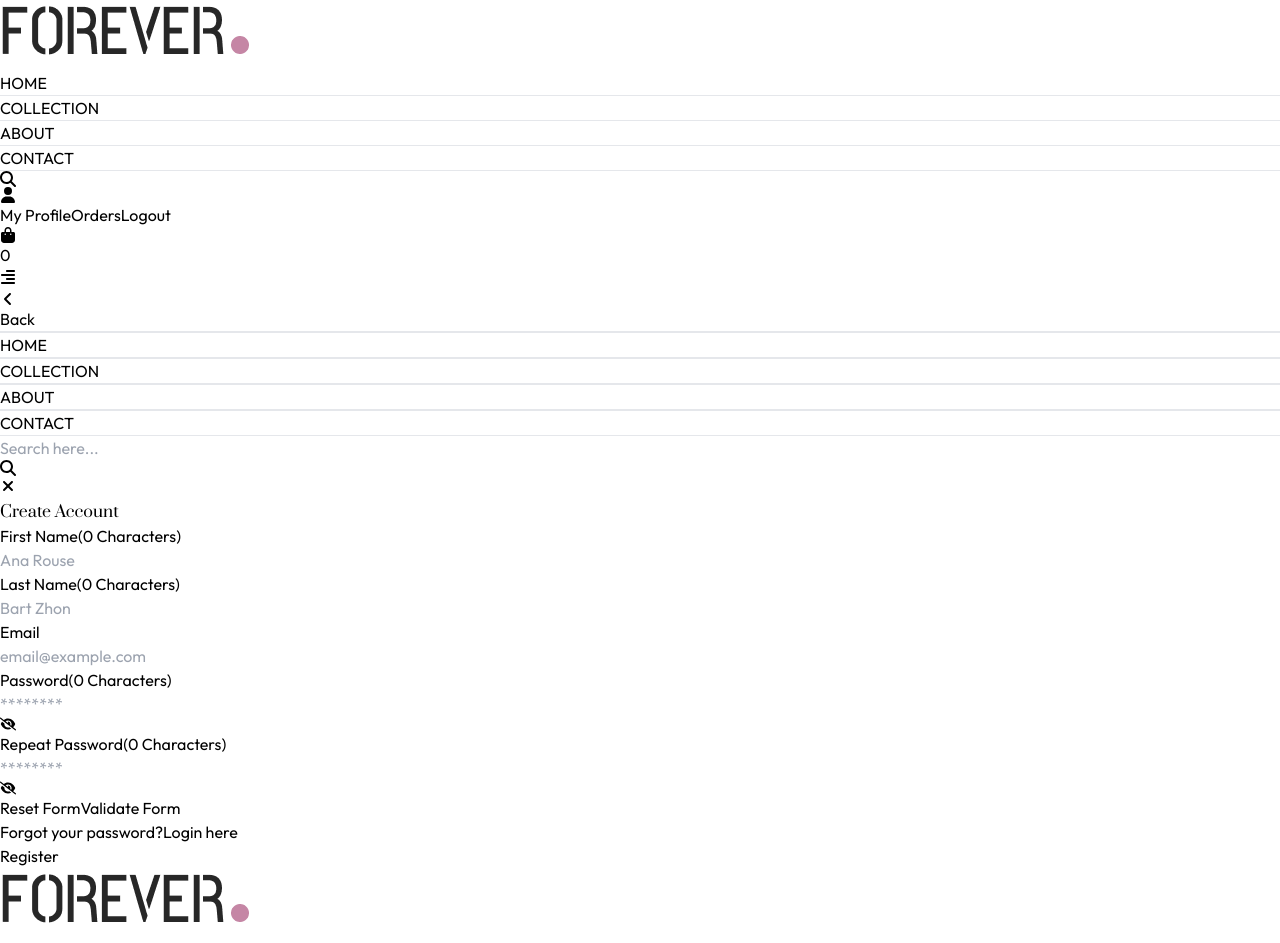
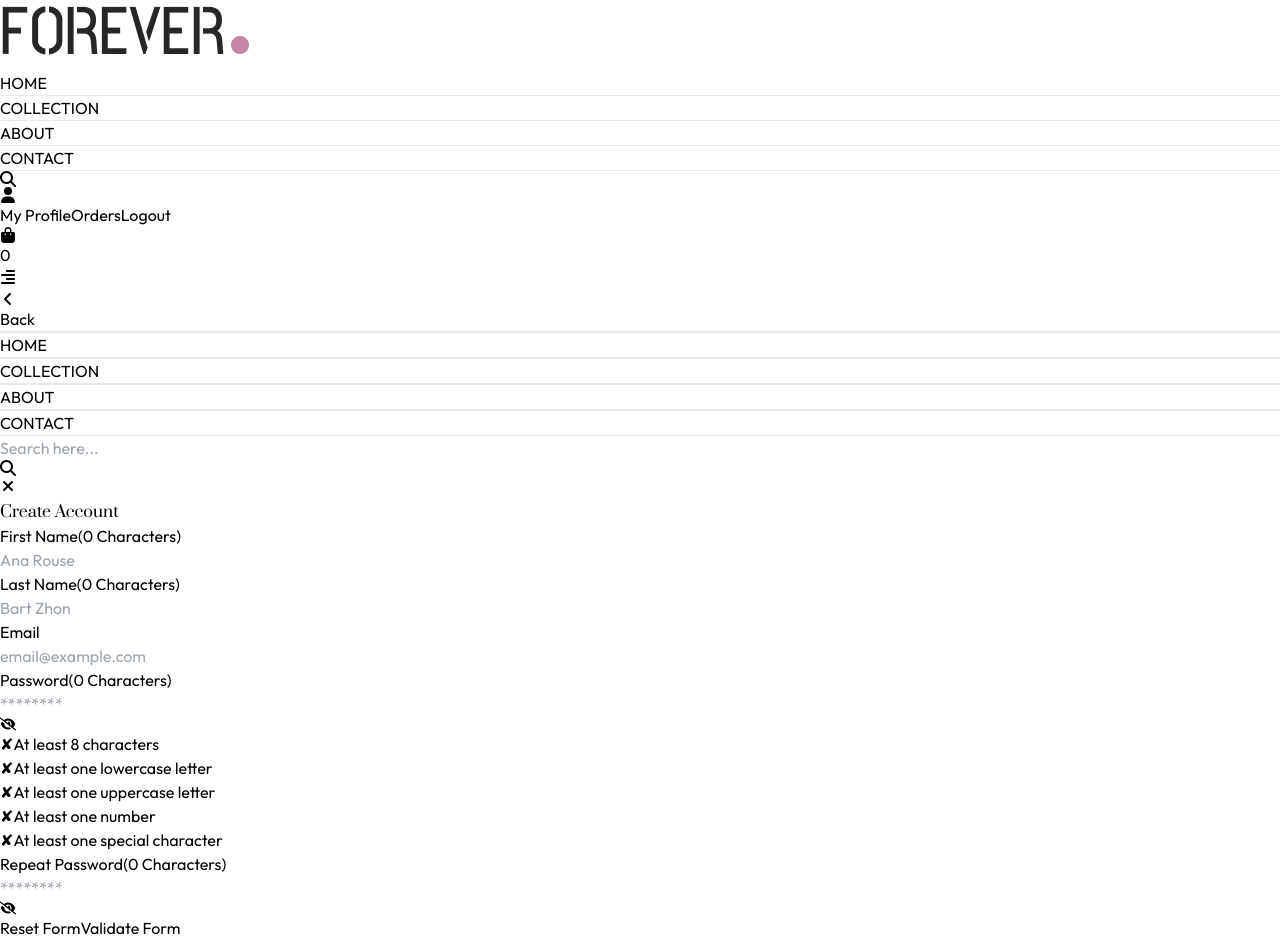
Before and after one commit to abelborit/fs-node-react-ecommerce, a React (Vite) app in the folder frontend/: page /#/register in a window 1280 px wide. Shown: the top 943 px of the page. Built offline with nearby package versions, Linux system fonts and the light colour scheme.

Commit message:
[add] PasswordStrengthIndicator & [update] validationSchemaRules

```diff
--- /dev/null
+++ b/frontend/src/components/PasswordStrengthIndicator/index.tsx
@@ -0,0 +1,32 @@
+export const PasswordStrengthIndicator = ({
+  password,
+}: {
+  password: string;
+}) => {
+  const rules = [
+    { regex: /.{8,}/, message: "At least 8 characters" },
+    { regex: /[a-z]/, message: "At least one lowercase letter" },
+    { regex: /[A-Z]/, message: "At least one uppercase letter" },
+    { regex: /\d/, message: "At least one number" },
+    {
+      regex: /[!@#$%^&*(),.?":{}|<>]/,
+      message: "At least one special character",
+    },
+  ];
+
+  return (
+    <ul className="text-xs mt-4 space-y-1">
+      {rules.map((rule, index) => (
+        <li
+          key={index}
+          className={`flex items-center ${
+            rule.regex.test(password) ? "text-green-500" : "text-gray-500"
+          }`}
+        >
+          <span className="mr-1">{rule.regex.test(password) ? "✔" : "✘"}</span>
+          {rule.message}
+        </li>
+      ))}
+    </ul>
+  );
+};
--- a/frontend/src/components/RegisterForm/index.tsx
+++ b/frontend/src/components/RegisterForm/index.tsx
@@ -9,6 +9,7 @@ import { validationSchemaRules } from "./validationSchemaRules";
 import { InputComponent } from "../InputComponent";
 import { useFormUserContext } from "../../context/formUserContext/FormUserContext";
 import { FaEye, FaEyeSlash } from "react-icons/fa6";
+import { PasswordStrengthIndicator } from "../PasswordStrengthIndicator";
 
 const classWrapperInput =
   "flex flex-col sm:flex-row justify-evenly gap-6 w-full";
@@ -34,7 +35,7 @@ export const RegisterForm = () => {
   const formik = useFormik({
     initialValues: formRegister,
     validationSchema: validationSchemaRules,
-    validateOnChange: true, // Validar al escribir
+    validateOnChange: true, // Validar al escribir (los indicadores y validaciones se actualizarán dinámicamente mientras el usuario escribe)
     validateOnBlur: true, // Validar al desenfocar
     onSubmit: (values) => {
       console.log("Form submitted", values);
@@ -131,8 +132,9 @@ export const RegisterForm = () => {
           {renderInputField("Email", "email", "email", "email@example.com")}
         </div>
 
-        <div className={classWrapperInput}>
-          <div className="flex items-center justify-center w-full relative">
+        <div className={`${classWrapperInput} items-start`}>
+          <div className="w-full">
+            <div className="flex items-start justify-center w-full relative">
               {renderInputField(
                 "Password",
                 "password",
@@ -155,7 +157,11 @@ export const RegisterForm = () => {
               </span>
             </div>
 
-          <div className="flex items-center justify-center w-full relative">
+            {/* Mostrar los requisitos de contraseña */}
+            <PasswordStrengthIndicator password={formik.values.password} />
+          </div>
+
+          <div className="flex items-start justify-center w-full relative">
             {renderInputField(
               "Repeat Password",
               "repeatPassword",
--- a/frontend/src/components/RegisterForm/validationSchemaRules.ts
+++ b/frontend/src/components/RegisterForm/validationSchemaRules.ts
@@ -24,9 +24,25 @@ export const validationSchemaRules = Yup.object({
   email: Yup.string()
     .email("Invalid email format: email@example.com")
     .required("This input is required"),
+
+  /* Esto asegura que la contraseña tenga al menos:
+    - Una letra minúscula.
+    - Una letra mayúscula.
+    - Un número.
+    - Un carácter especial.
+    - Mínimo 8 caracteres.
+ */
   password: Yup.string()
-    .min(6, "Must be 6 characters or more")
+    .min(8, "Must be 8 characters or more")
+    .matches(/[a-z]/, "Must contain at least one lowercase letter")
+    .matches(/[A-Z]/, "Must contain at least one uppercase letter")
+    .matches(/\d/, "Must contain at least one number")
+    .matches(
+      /[!@#$%^&*(),.?":{}|<>]/,
+      "Must contain at least one special character"
+    )
     .required("This input is required"),
+
   /* .oneOf([Yup.ref("password")]) para que haga referencia al password y lo campare a ver si son o no iguales */
   repeatPassword: Yup.string()
     .oneOf([Yup.ref("password")], "The passwords must be equal")
```
Lines whose indentation alone changed are shown as unchanged.
